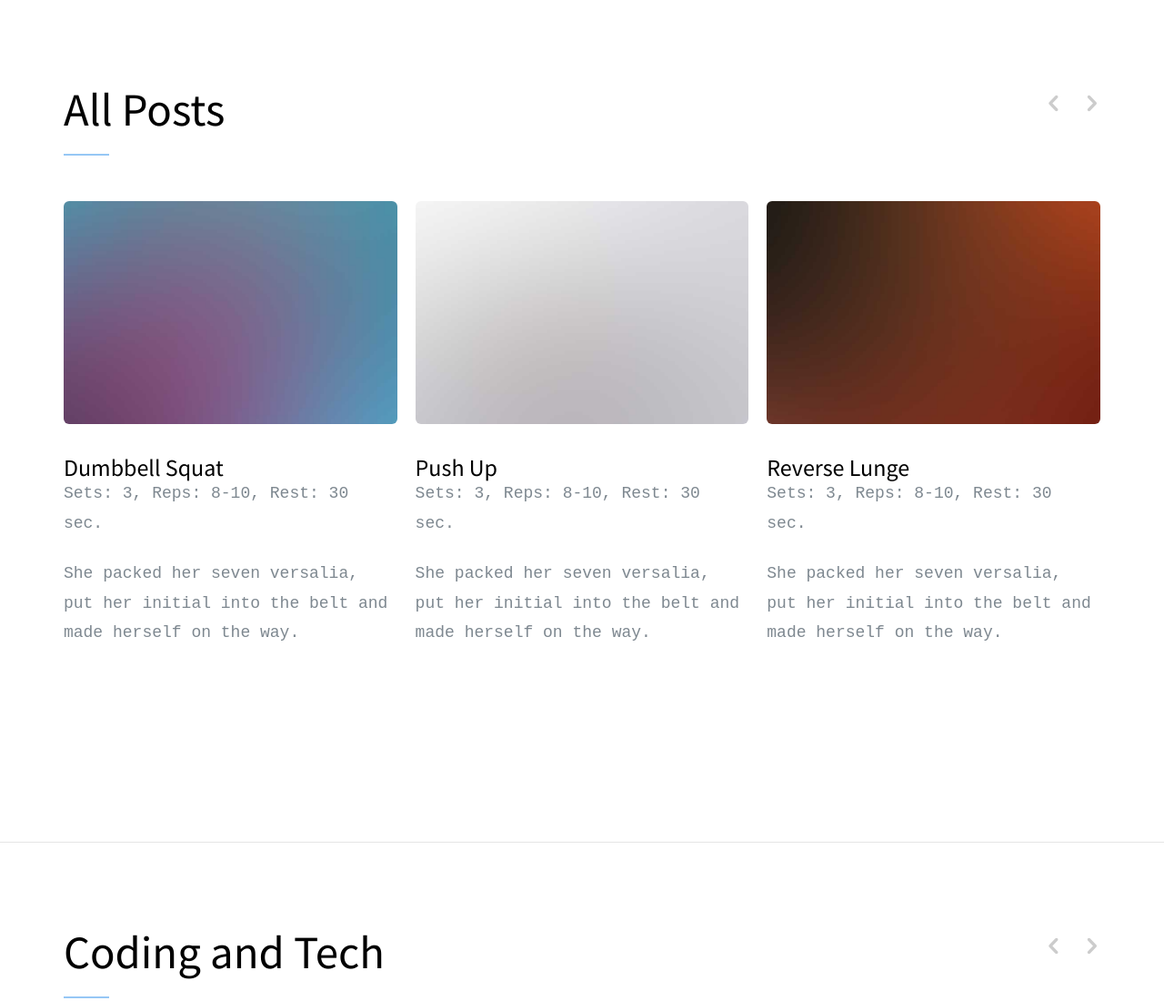
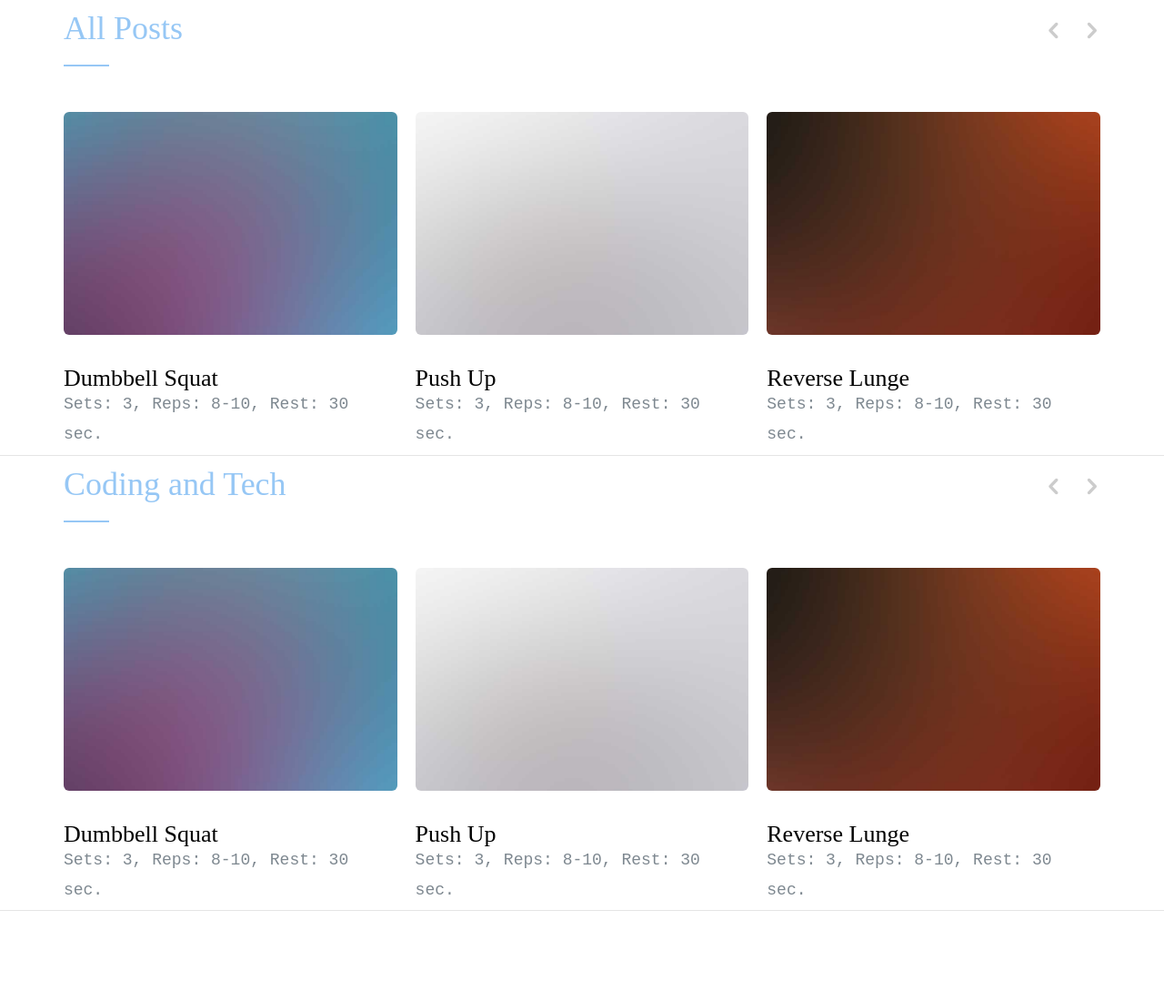
Before and after one commit to stynaa/stynaa.github.io, a website: page blog.html in a window 1280 px wide. Shown: the part 500-1600 px from the top of the page at 91% size. Drawn offline with Linux system fonts and the light colour scheme; files whose address does not match are found by name.

Commit message:
Reduce spacing between categories

```diff
--- a/blog.html
+++ b/blog.html
@@ -73,11 +73,11 @@
   </section>
   <!-- END: section -->
   <main>
-    <section id="next-section" class="probootstrap-section">
+    <section id="next-section" class="probootstrap-section blog-category">
       <div class="container">
-        <div class="row">
+        <div class="row blog-category-title">
           <div class="col-md-12 probootstrap-relative">
-            <h2 class="probootstrap-heading mt0 mb50">All Posts</h2>
+            <h3 class="probootstrap-heading mt0 mb50"><a href="#">All Posts</a></h3>
             <ul class="probootstrap-owl-navigation absolute right">
               <li><a href="#" class="probootstrap-owl-prev"><i class="icon-chevron-left"></i></a></li>
               <li><a href="#" class="probootstrap-owl-next"><i class="icon-chevron-right"></i></a></li>
@@ -85,14 +85,13 @@
           </div>
         </div>
         <div class="row">
-          <div class="col-md-12 probootstrap-relative">
-            <div class="owl-carousel owl-carousel-carousel">
+          <div class="col-md-12 probootstrap-relative blog-category-inner"> <!-- -->
+            <div id="blog-cat" class="owl-carousel owl-carousel-carousel">
               <div class="item">
                 <div class="probootstrap-program">
                   <a href="#"><img src="img/img_1.jpg" alt="Free Bootstrap Template by uicookies.com" class="img-responsive img-rounded"></a>
                   <h3>Dumbbell Squat</h3>
                   <p>Sets: 3, Reps: 8-10, Rest: 30 sec.</p>
-                  <p>She packed her seven versalia, put her initial into the belt and made herself on the way.</p>
                 </div>
               </div>
               <div class="item">
@@ -100,7 +99,6 @@
                   <a href="#"><img src="img/img_2.jpg" alt="Free Bootstrap Template by uicookies.com" class="img-responsive img-rounded"></a>
                   <h3>Push Up</h3>
                   <p>Sets: 3, Reps: 8-10, Rest: 30 sec.</p>
-                  <p>She packed her seven versalia, put her initial into the belt and made herself on the way.</p>
                 </div>
               </div>
               <div class="item">
@@ -108,7 +106,6 @@
                   <a href="#"><img src="img/img_3.jpg" alt="Free Bootstrap Template by uicookies.com" class="img-responsive img-rounded"></a>
                   <h3>Reverse Lunge</h3>
                   <p>Sets: 3, Reps: 8-10, Rest: 30 sec.</p>
-                  <p>She packed her seven versalia, put her initial into the belt and made herself on the way.</p>
                 </div>
               </div>
               <div class="item">
@@ -116,7 +113,6 @@
                   <a href="#"><img src="img/img_4.jpg" alt="Free Bootstrap Template by uicookies.com" class="img-responsive img-rounded"></a>
                   <h3>Dumbbell Overhead Press</h3>
                   <p>Sets: 3, Reps: 8-10, Rest: 30 sec.</p>
-                  <p>She packed her seven versalia, put her initial into the belt and made herself on the way.</p>
                 </div>
               </div>
               <div class="item">
@@ -124,7 +120,6 @@
                   <a href="#"><img src="img/img_5.jpg" alt="Free Bootstrap Template by uicookies.com" class="img-responsive img-rounded"></a>
                   <h3>Bulgarian Split Squat</h3>
                   <p>Sets: 3, Reps: 8-10, Rest: 30 sec.</p>
-                  <p>She packed her seven versalia, put her initial into the belt and made herself on the way.</p>
                 </div>
               </div>
               <div class="item">
@@ -132,7 +127,6 @@
                   <a href="#"><img src="img/img_6.jpg" alt="Free Bootstrap Template by uicookies.com" class="img-responsive img-rounded"></a>
                   <h3>DIP</h3>
                   <p>Sets: 3, Reps: 8-10, Rest: 30 sec.</p>
-                  <p>She packed her seven versalia, put her initial into the belt and made herself on the way.</p>
                 </div>
               </div>
               <div class="item">
@@ -140,7 +134,6 @@
                   <a href="#"><img src="img/img_7.jpg" alt="Free Bootstrap Template by uicookies.com" class="img-responsive img-rounded"></a>
                   <h3>Russian Twist</h3>
                   <p>Sets: 3, Reps: 8-10, Rest: 30 sec.</p>
-                  <p>She packed her seven versalia, put her initial into the belt and made herself on the way.</p>
                 </div>
 
               </div>
@@ -149,11 +142,11 @@
         </div>
       </div>
     </section>
-    <section class="probootstrap-section probootstrap-border-top">
+    <section class="probootstrap-section probootstrap-border-top blog-category">
       <div class="container">
         <div class="row">
           <div class="col-md-12 probootstrap-relative">
-            <h2 class="probootstrap-heading mt0 mb50">Coding and Tech</h2>
+            <h3 class="probootstrap-heading mt0 mb50"><a href="#">Coding and Tech</a></h3>
             <ul class="probootstrap-owl-navigation absolute right">
               <li><a href="#" class="probootstrap-owl-prev2"><i class="icon-chevron-left"></i></a></li>
               <li><a href="#" class="probootstrap-owl-next2"><i class="icon-chevron-right"></i></a></li>
@@ -168,7 +161,6 @@
                   <a href="#"><img src="img/img_1.jpg" alt="Free Bootstrap Template by uicookies.com" class="img-responsive img-rounded"></a>
                   <h3>Dumbbell Squat</h3>
                   <p>Sets: 3, Reps: 8-10, Rest: 30 sec.</p>
-                  <p>She packed her seven versalia, put her initial into the belt and made herself on the way.</p>
                 </div>
               </div>
               <div class="item">
@@ -176,7 +168,6 @@
                   <a href="#"><img src="img/img_2.jpg" alt="Free Bootstrap Template by uicookies.com" class="img-responsive img-rounded"></a>
                   <h3>Push Up</h3>
                   <p>Sets: 3, Reps: 8-10, Rest: 30 sec.</p>
-                  <p>She packed her seven versalia, put her initial into the belt and made herself on the way.</p>
                 </div>
               </div>
               <div class="item">
@@ -184,7 +175,6 @@
                   <a href="#"><img src="img/img_3.jpg" alt="Free Bootstrap Template by uicookies.com" class="img-responsive img-rounded"></a>
                   <h3>Reverse Lunge</h3>
                   <p>Sets: 3, Reps: 8-10, Rest: 30 sec.</p>
-                  <p>She packed her seven versalia, put her initial into the belt and made herself on the way.</p>
                 </div>
               </div>
               <div class="item">
--- a/css/custom.css
+++ b/css/custom.css
@@ -1,10 +1,17 @@
 /* Your custom css code goes here */
 
 h1, h2, .heading-with-icon, h3, h4 {
-    font-family: 'Source Sans Pro', sans-serif;
+    /*font-family: 'Source Sans Pro', sans-serif;*/
+    font-family: 'Merriweather', serif;
     color: #000000;
   }
-.blog-header {
+.blog-category {
+    padding: 10px 0px;
     height: 500px;
-    line-height:50px
 }
+.blog-category-inner {
+  max-height: 380px;
+}
+.blog-category-title {
+  height: 80px;
+}
```
Also changed, not shown: index.html (+1 -1 lines), js/custom.js (+13 -0 lines).
